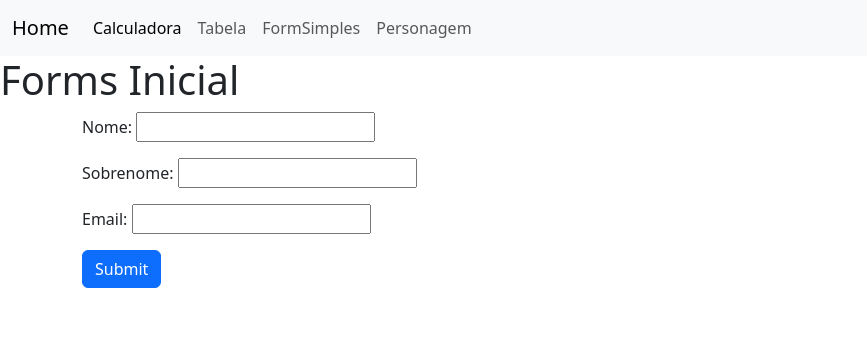
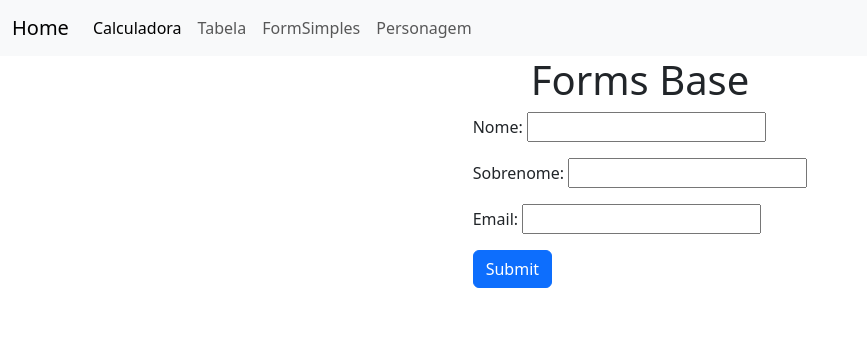
Before and after one commit to MateusBolzam/SiteDjango, a Django app: page /formsimples/ in a window 1280 px wide. Shown: the top 356 px of the page, without its empty margins (0-867 px from the left). Run offline with Django 4.2, Linux system fonts and the light colour scheme.

Commit message:
Agora Vai?

```diff
--- a/first_app/templates/form_simples.html
+++ b/first_app/templates/form_simples.html
@@ -8,16 +8,18 @@
   </head>
   <body>
     {% block body_block%}
-    <h1>Forms Inicial</h1>
 
+    <div class="container mx-auto">
+      <div class="d-flex flex-column align-items-center">
+          <h1>Forms Base</h1>
+          <form method="POST">
+              {{ form.as_p }}
+              {% csrf_token %}
+              <input type="submit" class="btn btn-primary" value="Submit">
+          </form>
+      </div>
+  </div>
 
-    <div class="container">
-      <form method="POST">
-          {{ form.as_p }}
-          {% csrf_token %}
-          <input type="submit" class="btn btn-primary" value="Submit">
-      </form>
-  </div>
 
 
     {% endblock%}
```
Also changed, not shown: first_app/templates/formPersona.html (+10 -8 lines), first_app/forms.py (line endings or trailing spaces).
